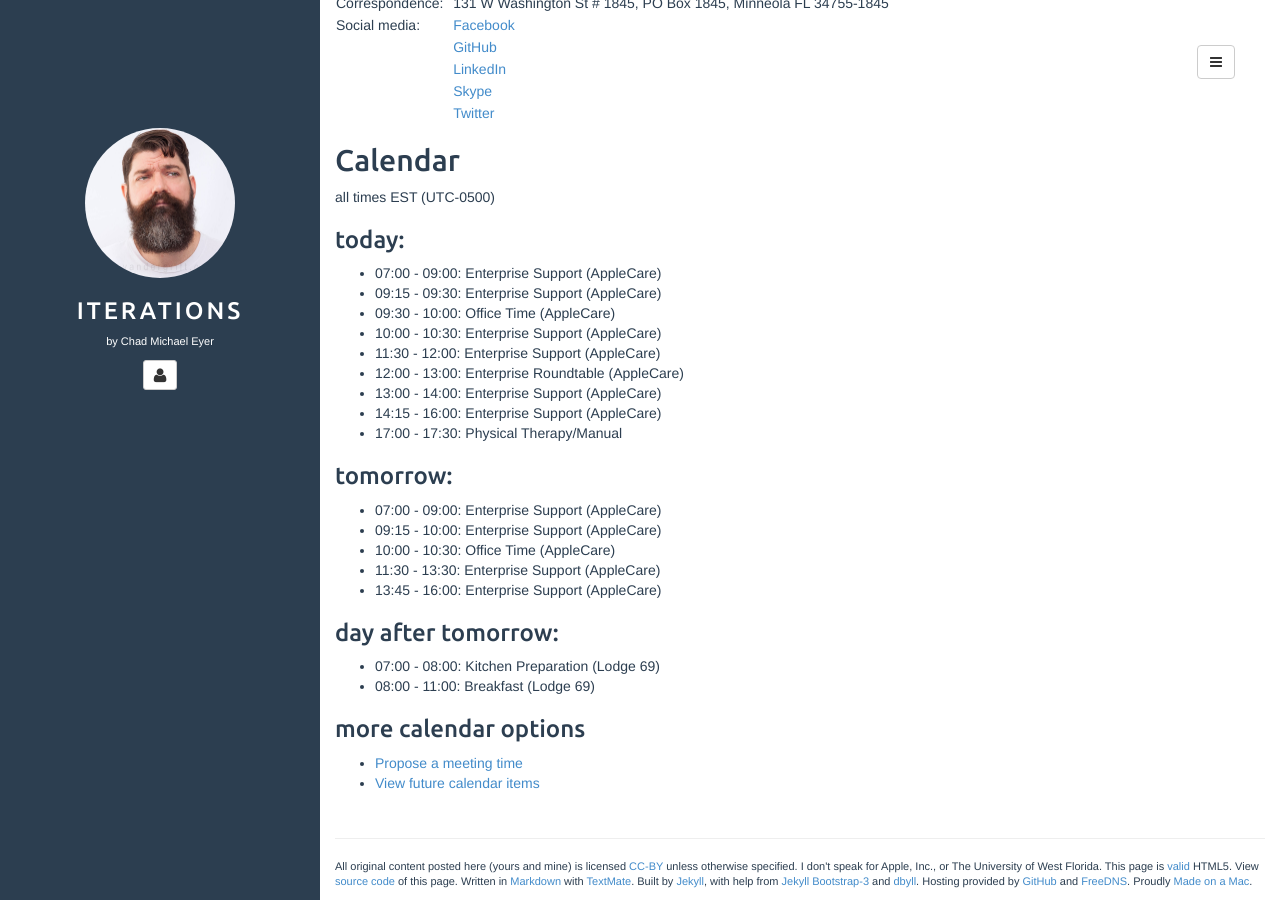
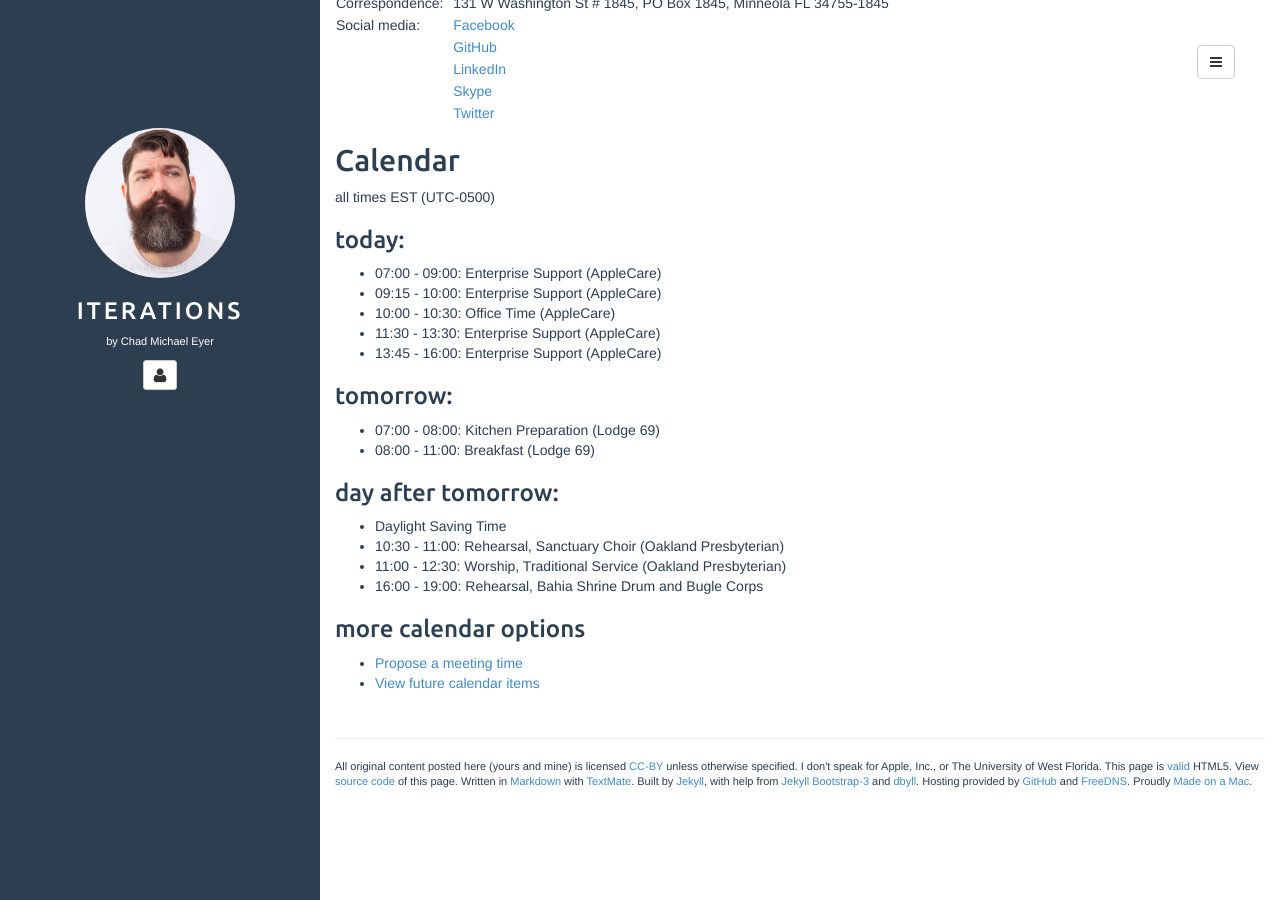
Before and after one commit to chadmichaeleyer/chadmichaeleyer.github.io, a Jekyll site: the page built from about.md, in a window 1280 px wide and 900 px high, scrolled down 1290 px. Built offline with Jekyll 4.4.1, drawn with Linux system fonts in a browser that asks for light colours.

Commit message:
calendar update

```diff
--- a/calendar.markdown
+++ b/calendar.markdown
@@ -1,18 +1,6 @@
 all times EST (UTC-0500)
 
 ### today:
-
-* 07:00 - 09:00: Enterprise Support (AppleCare)
-* 09:15 - 09:30: Enterprise Support (AppleCare)
-* 09:30 - 10:00: Office Time (AppleCare)
-* 10:00 - 10:30: Enterprise Support (AppleCare)
-* 11:30 - 12:00: Enterprise Support (AppleCare)
-* 12:00 - 13:00: Enterprise Roundtable (AppleCare)
-* 13:00 - 14:00: Enterprise Support (AppleCare)
-* 14:15 - 16:00: Enterprise Support (AppleCare)
-* 17:00 - 17:30: Physical Therapy/Manual
-
-### tomorrow:
 
 * 07:00 - 09:00: Enterprise Support (AppleCare)
 * 09:15 - 10:00: Enterprise Support (AppleCare)
@@ -20,7 +8,14 @@ all times EST (UTC-0500)
 * 11:30 - 13:30: Enterprise Support (AppleCare)
 * 13:45 - 16:00: Enterprise Support (AppleCare)
 
-### day after tomorrow:
+### tomorrow:
 
 * 07:00 - 08:00: Kitchen Preparation (Lodge 69)
 * 08:00 - 11:00: Breakfast (Lodge 69)
+
+### day after tomorrow:
+
+* Daylight Saving Time
+* 10:30 - 11:00: Rehearsal, Sanctuary Choir (Oakland Presbyterian)
+* 11:00 - 12:30: Worship, Traditional Service (Oakland Presbyterian)
+* 16:00 - 19:00: Rehearsal, Bahia Shrine Drum and Bugle Corps
```
Also changed, not shown: calendar-year.markdown (+6 -12 lines).
